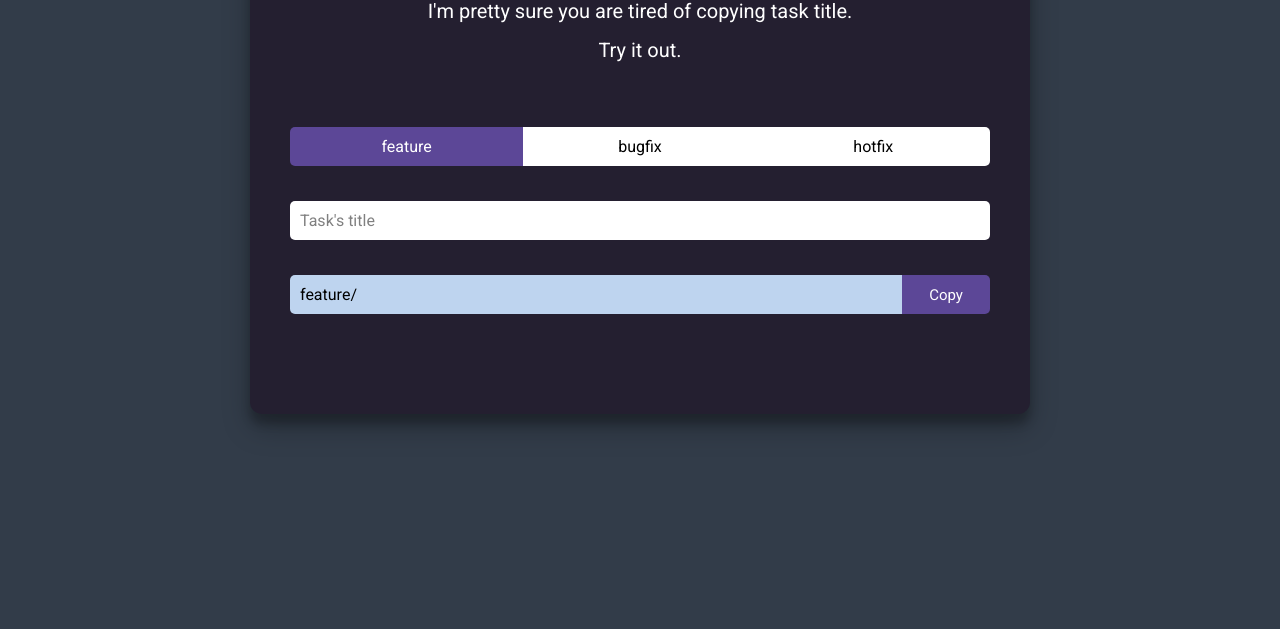
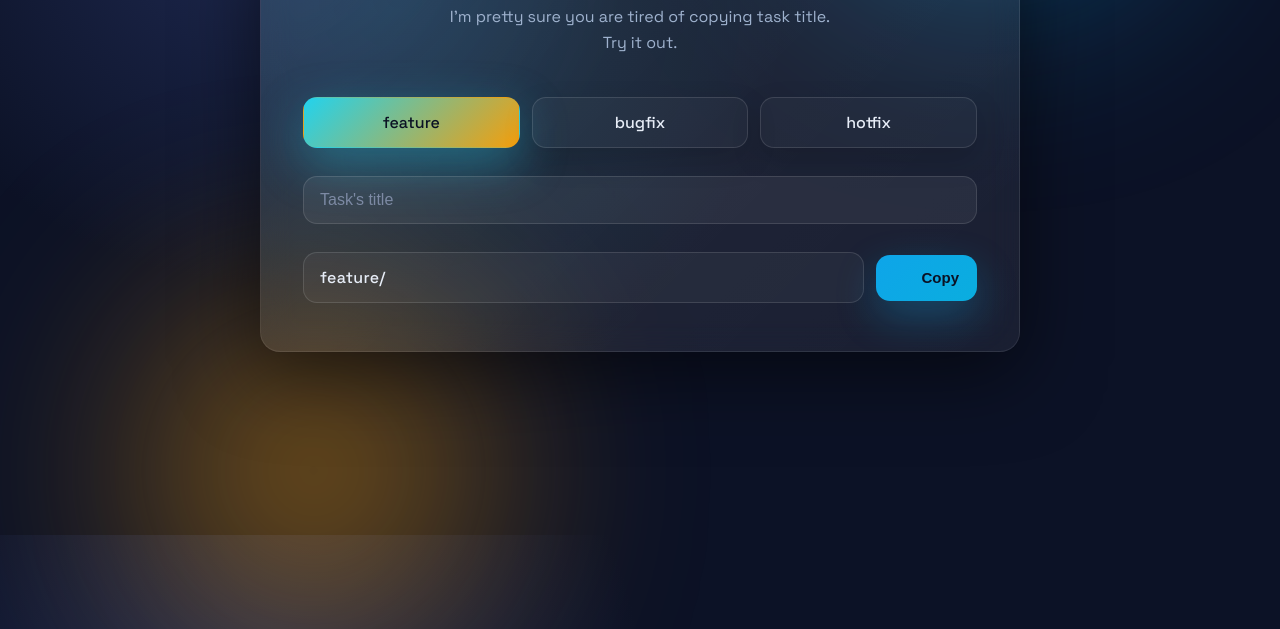
Before and after one commit to korotinmain/branch-name-generator, a plain HTML site: page index.html in a window 1280 px wide. Shown: the part 265-894 px from the top of the page. Before the commit the page ends 800 px from the top, so only its background shows below. Drawn offline with Linux system fonts and the light colour scheme.

Commit message:
Added new modern stylings

```diff
--- a/index.html
+++ b/index.html
@@ -49,7 +49,7 @@
     <link rel="preconnect" href="https://fonts.googleapis.com" />
     <link rel="preconnect" href="https://fonts.gstatic.com" crossorigin />
     <link
-      href="https://fonts.googleapis.com/css2?family=Roboto:wght@100;400&display=swap"
+      href="https://fonts.googleapis.com/css2?family=Space+Grotesk:wght@400;500;600&display=swap"
       rel="stylesheet"
     />
     <link rel="icon" href="./images/logo.png" />
@@ -63,16 +63,21 @@
       </div>
       <div class="controls">
         <div class="selection-buttons">
-          <span id="feature-button" class="active">feature</span>
-          <span id="bugfix-button">bugfix</span>
-          <span id="hotfix-button">hotfix</span>
+          <span id="feature-button" class="active" data-selector="feature"
+            >feature</span
+          >
+          <span id="bugfix-button" data-selector="bugfix">bugfix</span>
+          <span id="hotfix-button" data-selector="hotfix">hotfix</span>
         </div>
         <div class="input-field">
           <input type="text" id="title-input" placeholder="Task's title" />
         </div>
         <div class="copy-field">
           <span class="result" id="result-span"></span>
-          <button class="copy" id="copy-button">Copy</button>
+          <button class="action-button" id="copy-button">
+            <span class="icon" aria-hidden="true">✓</span>
+            <span class="label">Copy</span>
+          </button>
         </div>
       </div>
     </div>
--- a/main.js
+++ b/main.js
@@ -1,58 +1,90 @@
 const Selectors = {
-  feature: 'feature',
-  bugfix: 'bugfix',
-  hotfix: 'hotfix',
+  FEATURE: 'feature',
+  BUGFIX: 'bugfix',
+  HOTFIX: 'hotfix',
 };
 
-window.addEventListener('DOMContentLoaded', () => {
-  const copyButton = document.querySelector('#copy-button');
-  const titleInput = document.querySelector('#title-input');
-  const resultSpan = document.querySelector('#result-span');
-  const featureButton = document.querySelector('#feature-button');
-  const bugfixButton = document.querySelector('#bugfix-button');
-  const hotfixButton = document.querySelector('#hotfix-button');
-  let activeSelector = Selectors.feature;
-  let resultValue = '';
+const slugifyTitle = (value) =>
+  value
+    .trim()
+    .toLowerCase()
+    .replace(/[^\w\s-]/g, '')
+    .replace(/\s+/g, '-')
+    .replace(/-+/g, '-');
 
-  const putValueInputResultSpan = function () {
-    resultSpan.innerHTML = `${activeSelector}/${resultValue}`;
+const getElements = () => ({
+  copyButton: document.querySelector('#copy-button'),
+  copyLabel: document.querySelector('#copy-button .label'),
+  titleInput: document.querySelector('#title-input'),
+  resultSpan: document.querySelector('#result-span'),
+  selectorButtons: Array.from(document.querySelectorAll('[data-selector]')),
+});
+
+const initBranchNameGenerator = () => {
+  const elements = getElements();
+
+  if (
+    !elements.copyButton ||
+    !elements.copyLabel ||
+    !elements.titleInput ||
+    !elements.resultSpan ||
+    elements.selectorButtons.length === 0
+  ) {
+    console.error('Branch name generator could not find required elements.');
+    return;
+  }
+
+  const state = {
+    activeSelector: Selectors.FEATURE,
+    slug: '',
   };
 
-  putValueInputResultSpan();
+  const updateResult = () => {
+    elements.resultSpan.textContent = `${state.activeSelector}/${state.slug}`;
+  };
 
-  titleInput.addEventListener('input', function (event) {
-    const result = event.target.value
-      .trim()
-      .split(' ')
-      .map((x) => x.toLowerCase())
-      .join('-')
-      .replace(/[^a-zA-Z0-9\-]/g, '');
-    resultValue = result;
-    putValueInputResultSpan();
+  const setSelector = (selector) => {
+    state.activeSelector = selector;
+    elements.selectorButtons.forEach((button) => {
+      const isActive = button.dataset.selector === selector;
+      button.classList.toggle('active', isActive);
+    });
+    updateResult();
+  };
+
+  const handleTitleInput = (event) => {
+    state.slug = slugifyTitle(event.target.value);
+    updateResult();
+  };
+
+  const setCopyState = (state, message) => {
+    const states = ['success', 'error'];
+    states.forEach((name) => elements.copyButton.classList.toggle(name, name === state));
+    elements.copyLabel.textContent = message;
+    setTimeout(() => {
+      states.forEach((name) => elements.copyButton.classList.remove(name));
+      elements.copyLabel.textContent = 'Copy';
+    }, 1800);
+  };
+
+  const copyToClipboard = async () => {
+    const textToCopy = elements.resultSpan.textContent;
+    try {
+      await navigator.clipboard.writeText(textToCopy);
+      setCopyState('success', 'Copied!');
+    } catch (error) {
+      console.error('Failed to copy branch name', error);
+      setCopyState('error', 'Copy failed');
+    }
+  };
+
+  elements.titleInput.addEventListener('input', handleTitleInput);
+  elements.selectorButtons.forEach((button) => {
+    button.addEventListener('click', () => setSelector(button.dataset.selector));
   });
+  elements.copyButton.addEventListener('click', copyToClipboard);
 
-  const selectorButtons = [featureButton, bugfixButton, hotfixButton];
-  selectorButtons.forEach((button) => {
-    button.addEventListener('click', function () {
-      selectorButtons.forEach((target) => {
-        target.classList.remove('active');
-      });
-      button.classList.add('active');
-      activeSelector = Selectors[button.innerHTML];
-      putValueInputResultSpan();
-    });
-  });
+  updateResult();
+};
 
-  copyButton.addEventListener('click', async function () {
-    try {
-      await navigator.clipboard.writeText(resultSpan.innerHTML);
-      copyButton.innerHTML = 'Copied!';
-      setTimeout(function () {
-        copyButton.innerHTML = 'Copy';
-      }, 2000);
-      console.log('Content copied to clipboard');
-    } catch (err) {
-      console.error('Failed to copy: ', err);
-    }
-  });
-});
+window.addEventListener('DOMContentLoaded', initBranchNameGenerator);
--- a/style.css
+++ b/style.css
@@ -1,150 +1,287 @@
 * {
+  box-sizing: border-box;
   margin: 0;
   padding: 0;
 }
 
-html {
-  height: 100vh;
+:root {
+  --page-bg: #0b1224;
+  --page-bg-2: #0d162f;
+  --card-bg: rgba(255, 255, 255, 0.04);
+  --card-stroke: rgba(255, 255, 255, 0.08);
+  --text: #e7edf7;
+  --muted: #9fb2ce;
+  --accent: #22d3ee;
+  --accent-warm: #f59e0b;
+  --input-bg: rgba(255, 255, 255, 0.06);
+  --border: rgba(255, 255, 255, 0.12);
+  --shadow: 0 20px 80px rgba(0, 0, 0, 0.55);
+}
+
+html,
+body {
+  min-height: 100vh;
 }
 
 body {
-  height: 100%;
-  background: #323c49;
   display: flex;
   align-items: center;
   justify-content: center;
-  flex-direction: column;
-  font-family: Roboto, sans-serif;
+  padding: 40px 16px;
+  background: radial-gradient(circle at 20% 20%, #1f2a52 0, #0c1226 32%),
+    radial-gradient(circle at 80% 0%, #1b3a4d 0, #0c1226 36%),
+    linear-gradient(145deg, var(--page-bg), var(--page-bg-2));
+  color: var(--text);
+  font-family: 'Space Grotesk', 'Inter', 'Segoe UI', sans-serif;
+  position: relative;
+  overflow: hidden;
+}
+
+body::before,
+body::after {
+  content: '';
+  position: absolute;
+  width: 320px;
+  height: 320px;
+  border-radius: 999px;
+  filter: blur(120px);
+  opacity: 0.55;
+  z-index: 0;
+}
+
+body::before {
+  background: #0ea5e9;
+  top: -80px;
+  right: 10%;
+  animation: float 12s ease-in-out infinite alternate;
+}
+
+body::after {
+  background: #f59e0b;
+  bottom: -100px;
+  left: 12%;
+  animation: float 14s ease-in-out infinite alternate;
+}
+
+@keyframes float {
+  from {
+    transform: translateY(-10px) scale(0.98);
+  }
+  to {
+    transform: translateY(10px) scale(1.02);
+  }
 }
 
 .content {
-  padding: 100px 40px;
-  max-width: 700px;
-  width: 100%;
-  background: #241f30;
-  border-radius: 12px;
-  box-shadow: 0 14px 28px rgba(0, 0, 0, 0.25), 0 10px 10px rgba(0, 0, 0, 0.22);
+  position: relative;
+  z-index: 1;
+  width: min(760px, 100%);
+  padding: 48px 42px;
+  background: linear-gradient(
+      135deg,
+      rgba(255, 255, 255, 0.06),
+      rgba(255, 255, 255, 0.02)
+    ),
+    var(--card-bg);
+  border: 1px solid var(--card-stroke);
+  box-shadow: var(--shadow);
+  border-radius: 20px;
+  backdrop-filter: blur(16px);
+  overflow: hidden;
 }
 
-@media screen and (max-width: 700px) {
-  .content {
-    width: unset;
-    height: 100%;
-    border-radius: 0;
-  }
+.content::before {
+  content: '';
+  position: absolute;
+  inset: -30%;
+  background: radial-gradient(
+    circle at 30% 30%,
+    rgba(34, 211, 238, 0.12),
+    transparent 40%
+  );
+  pointer-events: none;
+  z-index: 0;
+}
+
+.header {
+  text-align: center;
+  margin-bottom: 42px;
+  position: relative;
+  z-index: 1;
+}
+
+.heading {
+  font-size: 34px;
+  font-weight: 600;
+  letter-spacing: -0.02em;
+  margin-bottom: 12px;
 }
 
 .header p {
-  margin-bottom: 15px;
-  color: white;
-  font-size: 20px;
-  text-align: center;
-}
-
-.header .heading {
-  font-size: 24px;
+  color: var(--muted);
+  line-height: 1.6;
+  font-size: 16px;
 }
 
 .controls {
-  margin-top: 65px;
+  margin-top: 18px;
+  display: flex;
+  flex-direction: column;
+  gap: 28px;
+  position: relative;
+  z-index: 1;
 }
 
 .selection-buttons {
-  display: flex;
-  margin-bottom: 35px;
-  overflow: hidden;
+  display: grid;
+  grid-template-columns: repeat(auto-fit, minmax(160px, 1fr));
+  gap: 12px;
 }
 
 .selection-buttons span {
-  font-family: Roboto, sans-serif;
-  width: 33%;
+  padding: 14px 16px;
   text-align: center;
-  padding: 10px;
-  background: white;
+  border-radius: 14px;
+  border: 1px solid var(--border);
+  background: rgba(255, 255, 255, 0.03);
+  color: var(--text);
+  font-weight: 500;
+  cursor: pointer;
+  transition: all 0.2s ease-out;
+  box-shadow: 0 12px 30px rgba(0, 0, 0, 0.15);
 }
 
-.selection-buttons span:not(.active) {
-  cursor: pointer;
+.selection-buttons span:hover {
+  transform: translateY(-2px);
+  border-color: rgba(34, 211, 238, 0.5);
+  box-shadow: 0 14px 38px rgba(14, 165, 233, 0.18);
 }
 
 .selection-buttons span.active {
-  background: #5c4797;
-  color: white;
+  background: linear-gradient(135deg, var(--accent), var(--accent-warm));
+  color: #0b1224;
+  border-color: transparent;
+  box-shadow: 0 16px 48px rgba(34, 211, 238, 0.35);
 }
 
-.selection-buttons span:hover:not(.active) {
-  opacity: 0.7;
-}
-
-.selection-buttons span:first-child {
-  border-top-left-radius: 5px;
-  border-bottom-left-radius: 5px;
-}
-
-.selection-buttons span:last-child {
-  border-top-right-radius: 5px;
-  border-bottom-right-radius: 5px;
-}
-
-.input-field {
+.input-field,
+.copy-field {
   display: flex;
   width: 100%;
+  gap: 12px;
+  align-items: center;
 }
 
 .input-field input,
 .copy-field .result {
-  padding: 10px;
-  border: 0;
-  font-family: Roboto, sans-serif;
-  border-radius: 5px;
+  flex: 1;
+  padding: 14px 16px;
+  border-radius: 14px;
+  border: 1px solid var(--border);
+  background: var(--input-bg);
+  color: var(--text);
+  font-size: 16px;
+  font-weight: 500;
   outline: none;
-  width: calc(100% - 90px);
-  font-size: 16px;
-  color: black;
-  font-weight: 400;
-  border-top-right-radius: 0;
-  border-bottom-right-radius: 0;
+  transition: border-color 0.2s ease, box-shadow 0.2s ease,
+    background-color 0.2s ease;
 }
 
 .input-field input::placeholder {
-  color: gray;
+  color: #7d8aa4;
 }
 
-.input-field button,
-.copy-field button {
-  padding: 10px;
-  border: 1px solid gray;
-  border-radius: 5px;
-  background: #5c4797;
-  color: white;
-  outline: none;
-  margin: 0;
-  border: 0;
-  border-top-left-radius: 0;
-  border-bottom-left-radius: 0;
-  cursor: pointer;
-  font-size: 15px;
-  font-family: Roboto, sans-serif;
-  width: 90px;
-}
-
-.input-field input {
-  width: 100%;
-  border-radius: 5px;
-}
-
-.input-field button:hover,
-.copy-field button:hover {
-  opacity: 0.6;
-}
-
-.copy-field {
-  margin-top: 35px;
-  display: flex;
-  width: 100%;
+.input-field input:focus {
+  border-color: rgba(34, 211, 238, 0.65);
+  box-shadow: 0 12px 40px rgba(34, 211, 238, 0.15);
 }
 
 .copy-field .result {
-  background: #bed4ef;
-  height: 19px;
+  min-height: 48px;
+  display: flex;
+  align-items: center;
+  font-variant-ligatures: none;
+  letter-spacing: 0.02em;
+  background: rgba(255, 255, 255, 0.04);
 }
+
+.action-button {
+  padding: 14px 18px;
+  border-radius: 14px;
+  border: none;
+  background: linear-gradient(135deg, #0ea5e9, #06b6d4);
+  color: #0b1224;
+  font-weight: 600;
+  font-size: 15px;
+  cursor: pointer;
+  transition: transform 0.18s ease, box-shadow 0.18s ease,
+    background-position 0.2s ease;
+  background-size: 200% 200%;
+  box-shadow: 0 16px 40px rgba(14, 165, 233, 0.3);
+  display: inline-flex;
+  align-items: center;
+  gap: 10px;
+}
+
+.action-button:hover {
+  transform: translateY(-2px);
+  background-position: 100% 0;
+  box-shadow: 0 18px 46px rgba(6, 182, 212, 0.35);
+}
+
+.action-button:active {
+  transform: translateY(0);
+}
+
+.action-button .icon {
+  width: 18px;
+  height: 18px;
+  border-radius: 50%;
+  display: inline-flex;
+  align-items: center;
+  justify-content: center;
+  background: rgba(255, 255, 255, 0.16);
+  color: #0b1224;
+  opacity: 0;
+  transform: scale(0.6);
+  transition: opacity 0.18s ease, transform 0.18s ease, background 0.2s ease;
+}
+
+.action-button.success {
+  background: linear-gradient(135deg, #22c55e, #16a34a);
+  box-shadow: 0 18px 46px rgba(34, 197, 94, 0.35);
+}
+
+.action-button.success .icon {
+  opacity: 1;
+  transform: scale(1);
+  background: rgba(11, 18, 36, 0.08);
+}
+
+.action-button.error {
+  background: linear-gradient(135deg, #ef4444, #dc2626);
+  box-shadow: 0 18px 46px rgba(239, 68, 68, 0.35);
+}
+
+@media screen and (max-width: 620px) {
+  body {
+    padding: 24px 12px;
+  }
+
+  .content {
+    padding: 32px 24px;
+  }
+
+  .selection-buttons {
+    grid-template-columns: 1fr;
+  }
+
+  .input-field,
+  .copy-field {
+    flex-direction: column;
+  }
+
+  .action-button {
+    width: 100%;
+  }
+}
```
